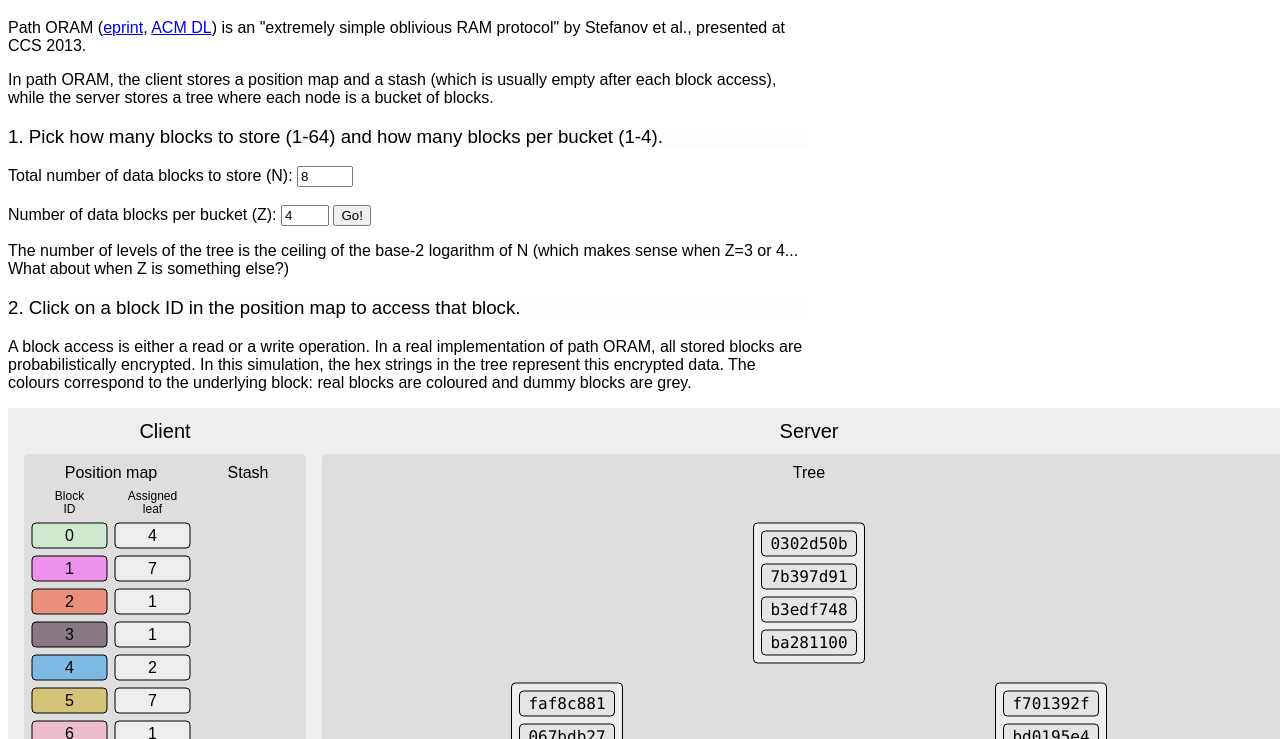
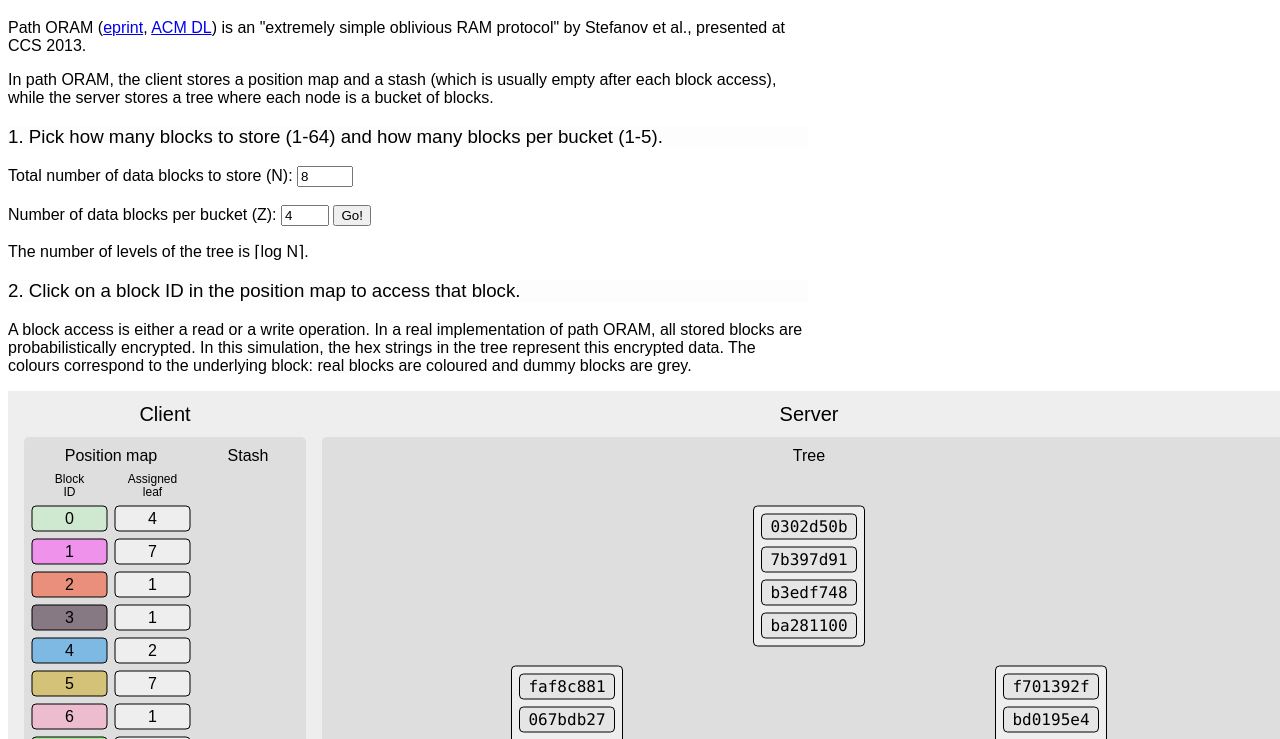
Before and after one commit to mslacharite/path-oram-simulation, a plain HTML site: page index.html in a window 1280 px wide. Shown: the part 61-800 px from the top of the page. Drawn offline with Linux system fonts and the light colour scheme.

Commit message:
change max bucket size to 5, fix some text

```diff
--- a/index.html
+++ b/index.html
@@ -33,7 +33,7 @@
     where each node is a bucket of blocks.</p>
 
     <h3>1. Pick how many blocks to store (1-64) and how many blocks per bucket
-    (1-4).</h3>
+    (1-5).</h3>
 
     <!-- "return false" is necessary to prevent page refresh -->
     <form onsubmit="updateORAM(); return false">
@@ -42,13 +42,11 @@
       <br /><br />
       <label for="blocksPerTreeBucket">Number of data blocks per bucket (Z):
         </label>
-      <input id="blocksPerTreeBucket" type="number" min="1" max="4" value="4" />
+      <input id="blocksPerTreeBucket" type="number" min="1" max="5" value="4" />
       <input id="goButton" type="submit" value="Go!" />
     </form>
 
-    <p>The number of levels of the tree is the ceiling of the base-2 logarithm
-    of N (which makes sense when Z=3 or 4... What about when Z is something
-    else?)</p>
+    <p>The number of levels of the tree is &lceil;log N&rceil;.</p>
 
     <h3>2. Click on a block ID in the position map to access that block.</h3>
 
```
